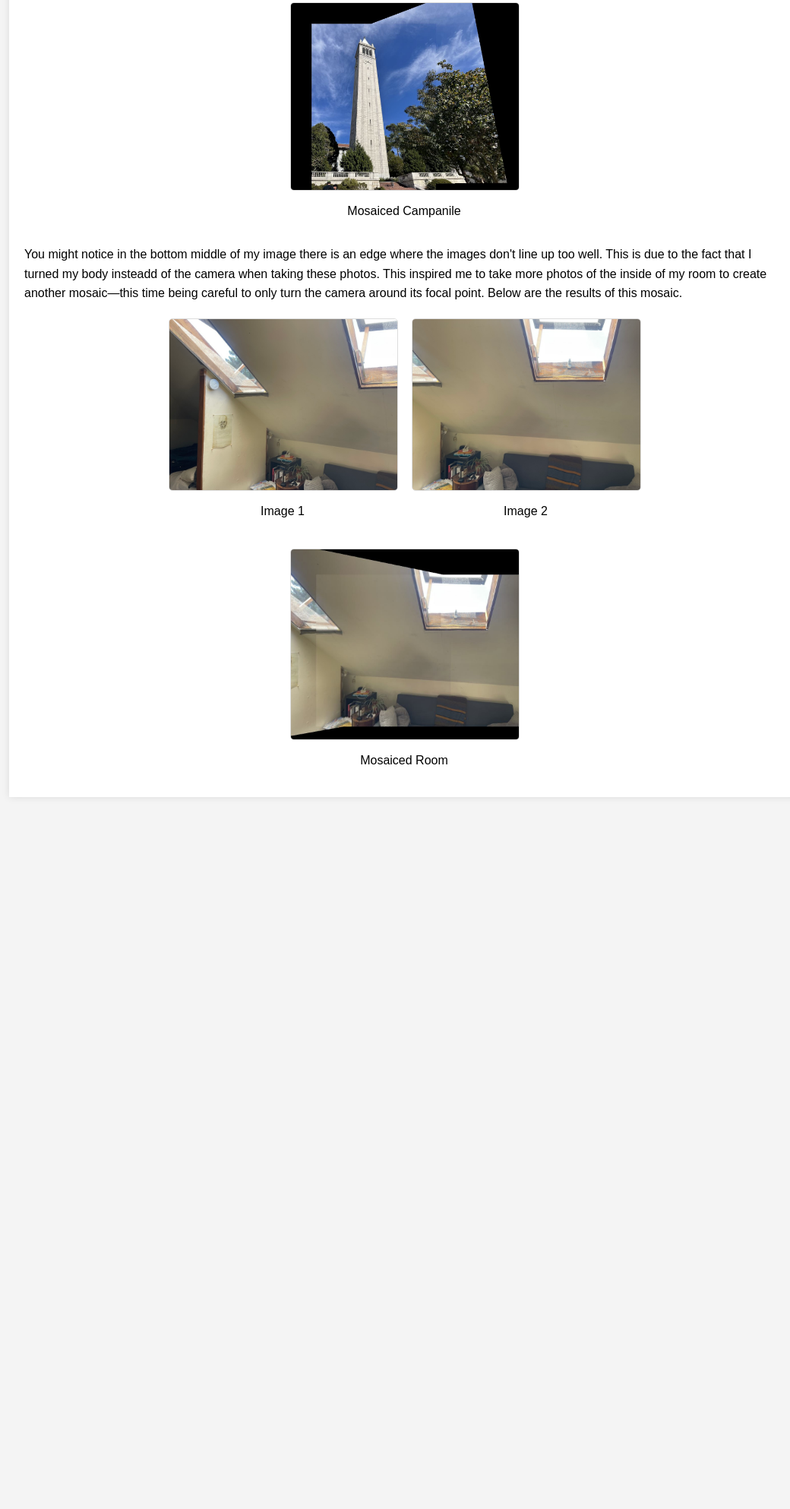
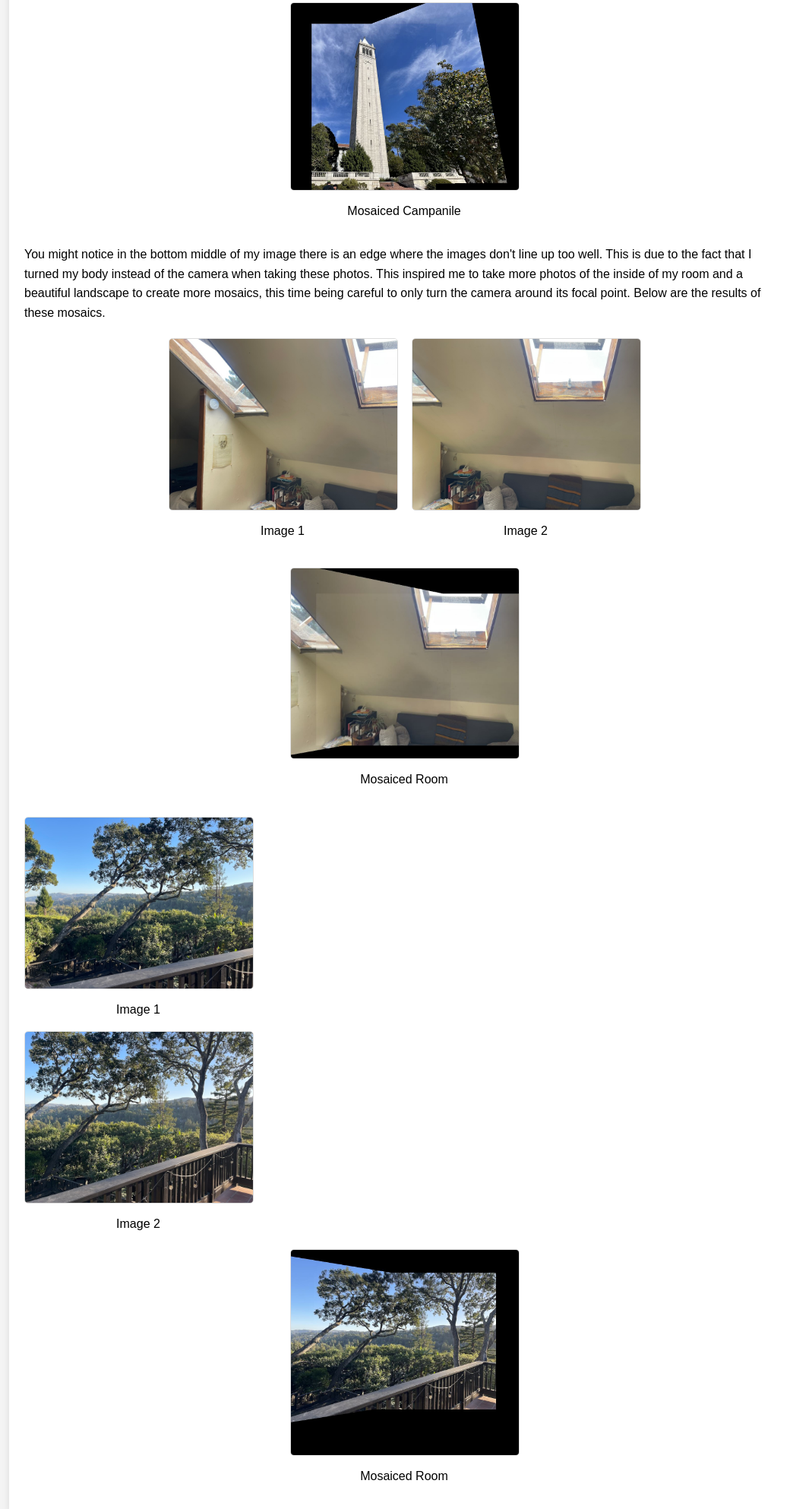
Before and after one commit to ajdema/ajdema.github.io, a plain HTML site: page 4/index.html in a window 1280 px wide. Shown: the part 5016-7002 px from the top of the page at 76% size, without its empty margins (108-1148 px from the left). Before the commit the page ends 6085 px from the top, so only its background shows below. Drawn offline with nearby package versions, Linux system fonts and the light colour scheme.

Commit message:
added landscape mosaic

```diff
--- a/4/index.html
+++ b/4/index.html
@@ -350,11 +350,10 @@
           <p>
             You might notice in the bottom middle of my image there is an edge
             where the images don't line up too well. This is due to the fact
-            that I turned my body insteadd of the camera when taking these
+            that I turned my body instead of the camera when taking these
             photos. This inspired me to take more photos of the inside of my
-            room to create another mosaic—this time being careful to only turn
-            the camera around its focal point. Below are the results of this
-            mosaic.
+            room and a beautiful landscape to create more mosaics, this time being careful to only turn
+            the camera around its focal point. Below are the results of these mosaics.
           </p>
         <section class="image-section">
         <div class="image-card">
@@ -372,6 +371,22 @@
             <p>Mosaiced Room</p>
         </div>
       </section>
+      <section class="image-section"></section>
+        <div class="image-card">
+          <img src="media/landscape1.jpg" alt="" />
+          <p>Image 1</p>
+        </div>
+        <div class="image-card">
+          <img src="media/landscape2.jpg" alt="" />
+          <p>Image 2</p>
+        </div>
+      </section>
+      <section class="image-section">
+        <div class="image-card">
+            <img src="media/mosaic_landscape.jpg" alt="" />
+            <p>Mosaiced Room</p>
+        </div>
+      </section>
     </div>
   </body>
 </html>
```
Also changed, not shown: 4/media/landscape1.jpg (added), 4/media/landscape2.jpg (added), 4/media/mosaic_landscape.jpg (added), 2 other files.
